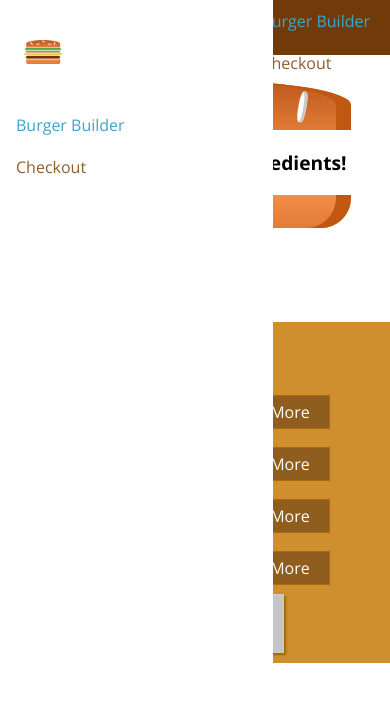
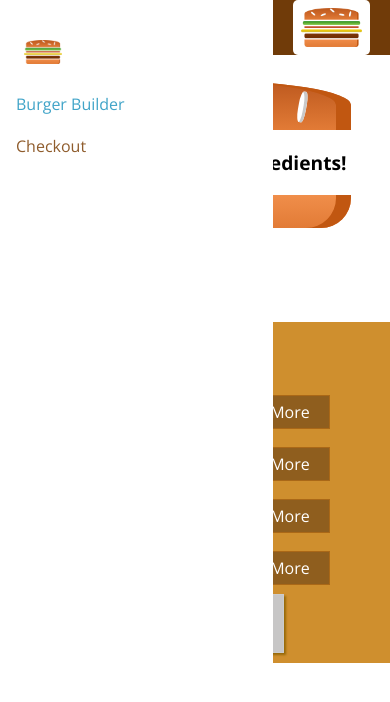
Before and after one commit to mikensubuga/burger-app, a React app: page / in a window 390 px wide. Shown: the top 702 px of the page. Built offline with nearby package versions, Linux system fonts and the light colour scheme.

Commit message:
more responsiveness

```diff
--- a/src/components/Burger/Burger.module.css
+++ b/src/components/Burger/Burger.module.css
@@ -2,10 +2,12 @@
   width: 100%;
   margin: auto;
   height: 250px;
-  overflow: scroll;
+  overflow: auto;
   text-align: center;
   font-weight: bold;
   font-size: 1.2rem;
+  /* display: flex;
+  flex-direction: column; */
 }
 
 @media (min-width: 1000px) and (min-height: 700px) {
--- a/src/components/Navigation/SideDrawer/SideDrawer.module.css
+++ b/src/components/Navigation/SideDrawer/SideDrawer.module.css
@@ -27,5 +27,5 @@
 }
 .Logo {
   height: 40px;
-  margin-bottom: 32px;
+  margin-bottom: 11px;
 }
--- a/src/components/Navigation/Toolbar/Toolbar.jsx
+++ b/src/components/Navigation/Toolbar/Toolbar.jsx
@@ -6,7 +6,7 @@ const toolbar = props => (
   <header className={classes.Toolbar}>
     <div>MENU</div>
     <Logo />
-    <nav>
+    <nav className={classes.DesktopOnly}>
       <NavigationItems />
     </nav>
   </header>
--- a/src/components/Navigation/Toolbar/Toolbar.module.css
+++ b/src/components/Navigation/Toolbar/Toolbar.module.css
@@ -16,3 +16,8 @@
 .Toolbar nav {
   height: 100%;
 }
+@media (max-width: 499px) {
+  .DesktopOnly {
+    display: none;
+  }
+}
```
